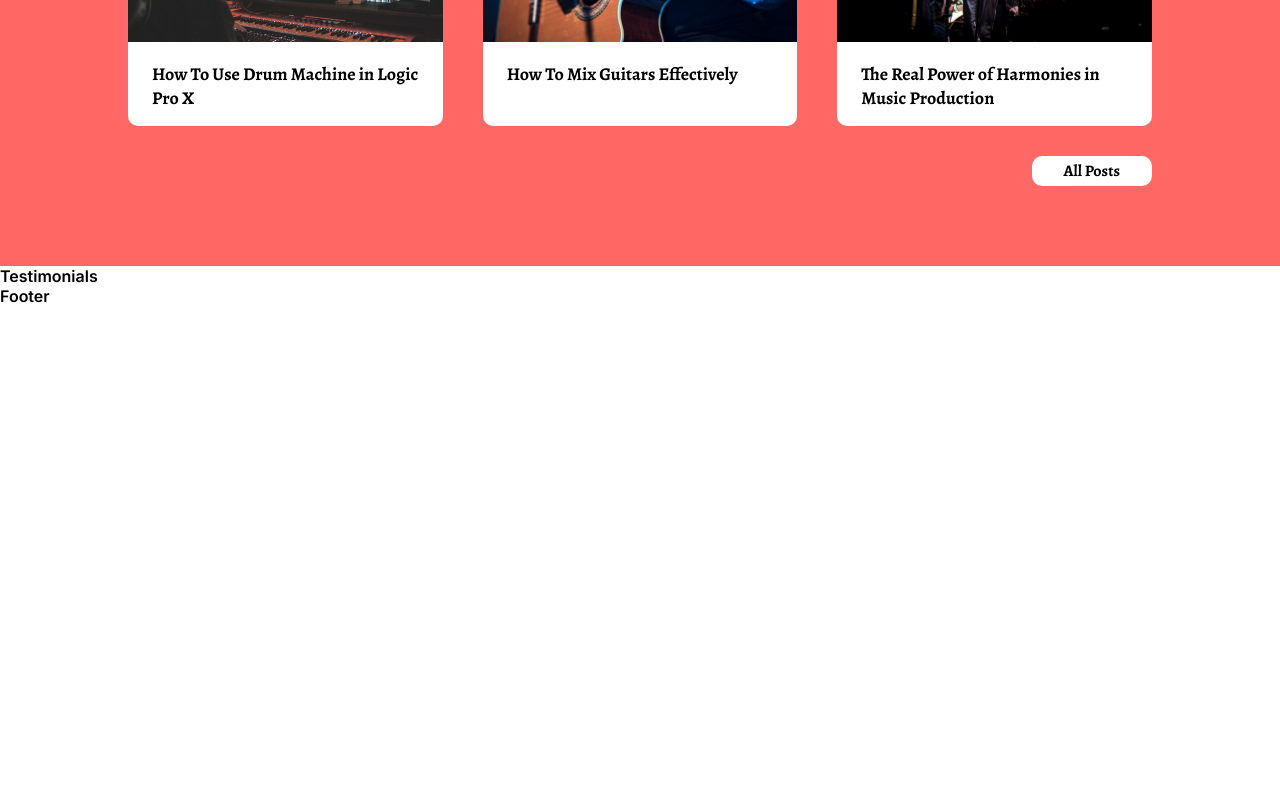
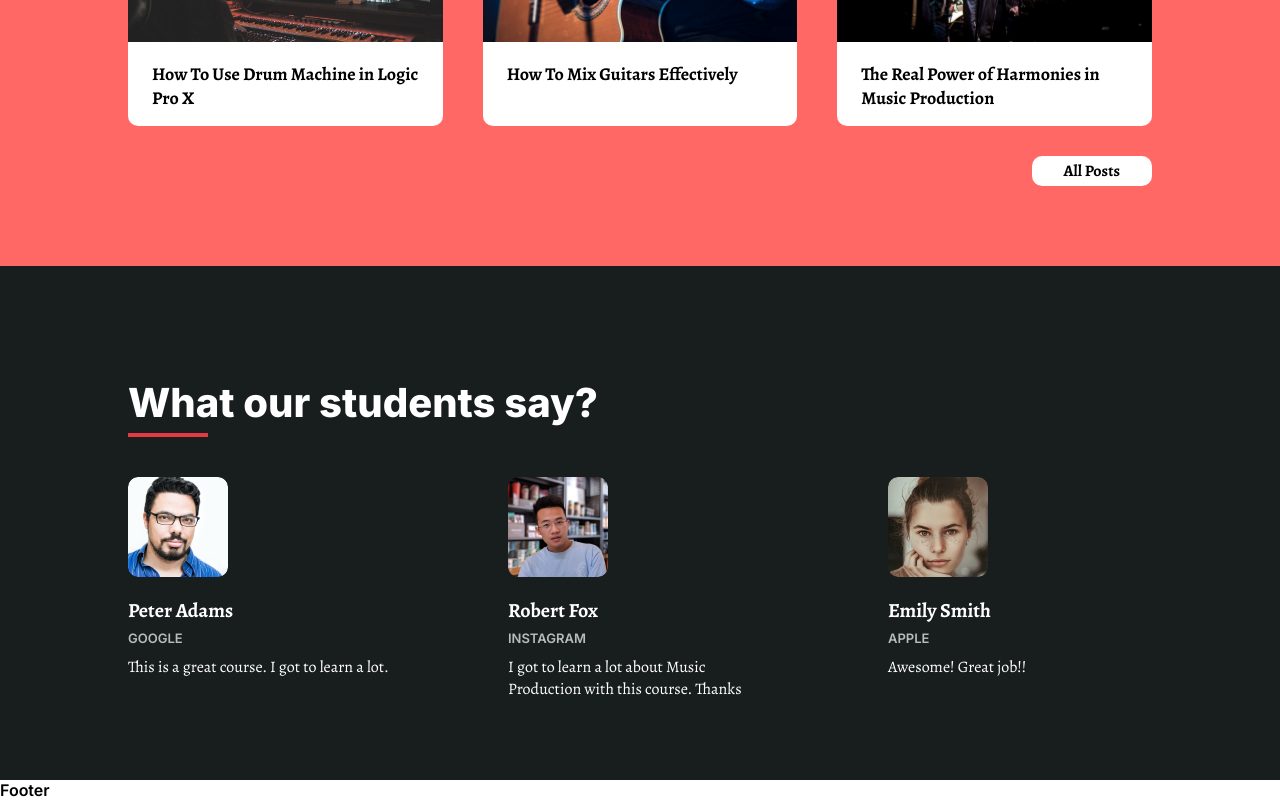
Before and after one commit to lecodingdev/page-slicing-two, a React (Vite) app: page / in a window 1280 px wide. Shown: the part 2098-2898 px from the top of the page. Before the commit the page ends 2404 px from the top, so only its background shows below. Built offline with nearby package versions, Linux system fonts and the light colour scheme.

Commit message:
update testimonials

```diff
--- a/src/components/Testimonials/Testimonials.css
+++ b/src/components/Testimonials/Testimonials.css
@@ -0,0 +1,36 @@
+#testimonials .content-container {
+  margin-top: 50px;
+  justify-content: space-between;
+}
+
+#testimonials .testimonial {
+  width: 264px;
+}
+
+#testimonials .testimonial img {
+  width: 100px;
+  height: 100px;
+  border-radius: 10px;
+}
+
+#testimonials .testimonial .name {
+  font-family: "Alegreya", serif;
+  font-weight: 700;
+  font-size: 20px;
+  margin-top: 16px;
+}
+
+#testimonials .testimonial .company-name {
+  font-size: 13px;
+  opacity: 0.7;
+  text-transform: uppercase;
+  padding: 6px 0;
+}
+
+#testimonials .testimonial .review {
+  font-family: "Alegreya", serif;
+  font-weight: 400;
+  font-size: 16px;
+  line-height: 22px;
+  margin-top: 4px;
+}
--- a/src/components/Testimonials/Testimonials.jsx
+++ b/src/components/Testimonials/Testimonials.jsx
@@ -1,10 +1,49 @@
-import React from 'react';
-import "./Testimonials.css"
+import React from "react";
+import "./Testimonials.css";
+import { testimonial1, testimonial2, testimonial3 } from "../../assets/images";
 
 const Testimonials = () => {
   return (
-    <div>Testimonials</div>
-  )
-}
+    <section id="testimonials" className="dark-gray">
+      <div className="wrapper">
+        <h2>What our students say?</h2>
 
-export default Testimonials
+        <div className="content-container">
+          <div className="testimonial">
+            <img src={testimonial1} />
+            <div className="reviewer-details">
+              <div className="name">Peter Adams</div>
+              <div className="company-name">Google</div>
+              <div className="review">
+                This is a great course. I got to learn a lot.
+              </div>
+            </div>
+          </div>
+
+          <div className="testimonial">
+            <img src={testimonial2} />
+            <div className="reviewer-details">
+              <div className="name">Robert Fox</div>
+              <div className="company-name">Instagram</div>
+              <div className="review">
+                I got to learn a lot about Music Production with this course.
+                Thanks
+              </div>
+            </div>
+          </div>
+
+          <div className="testimonial">
+            <img src={testimonial3} />
+            <div className="reviewer-details">
+              <div className="name">Emily Smith</div>
+              <div className="company-name">Apple</div>
+              <div className="review">Awesome! Great job!!</div>
+            </div>
+          </div>
+        </div>
+      </div>
+    </section>
+  );
+};
+
+export default Testimonials;
```
